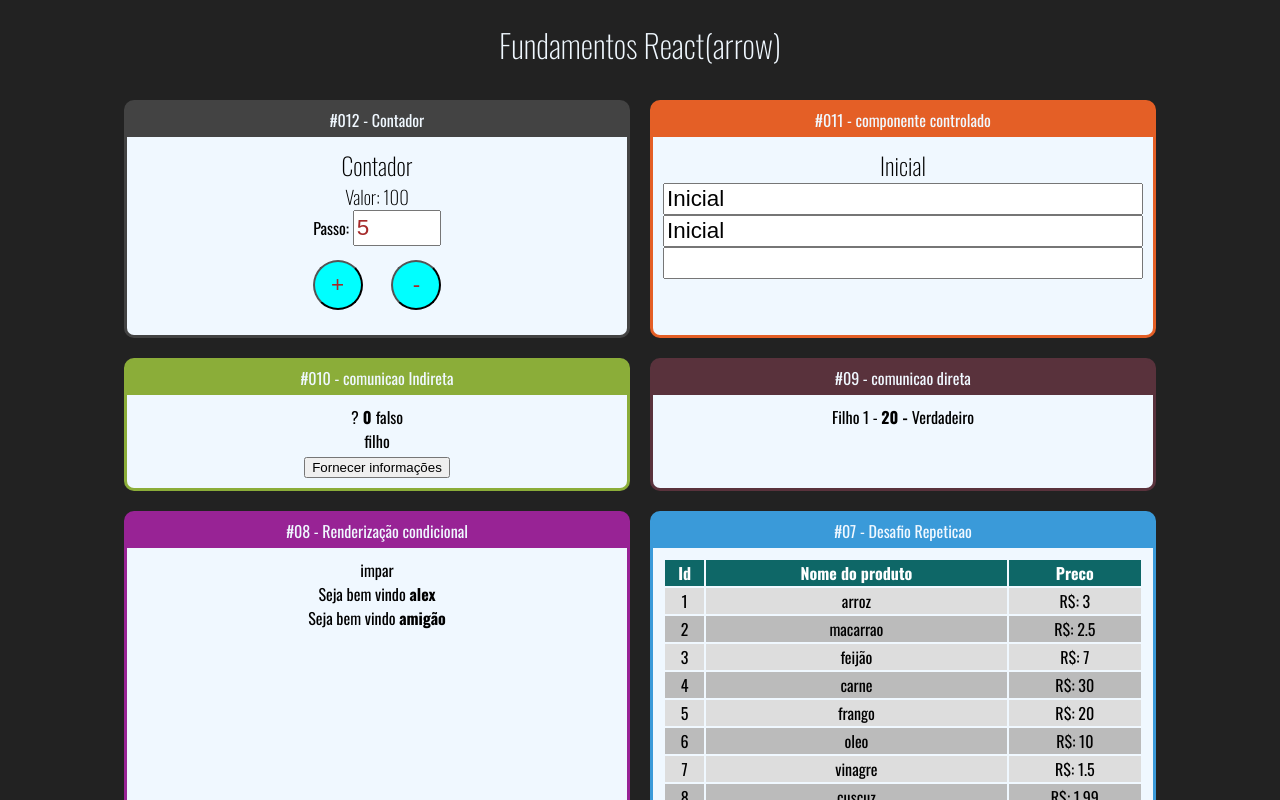
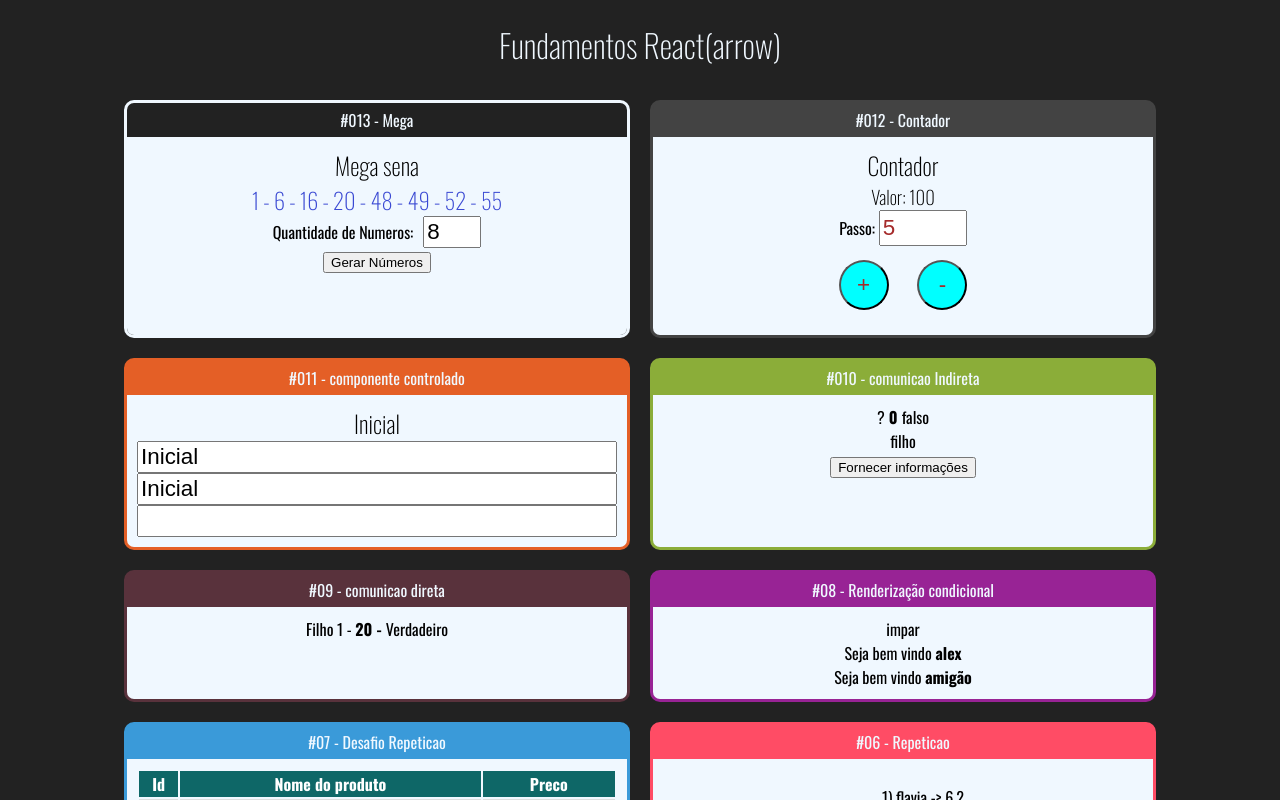
Before and after one commit to Alexandrodasilva/-fundamentalsReact, a React (Create React App) app: page / in a window 1280 px wide. Shown: the top 800 px of the page. Built offline with nearby package versions, Linux system fonts and the light colour scheme.

Commit message:
feito um componente da mega sena, para poder sortear numeros, podendo definir quantos numeros pode ser sorteado e sendo numeros diferentes.

```diff
--- a/src/App.jsx
+++ b/src/App.jsx
@@ -14,6 +14,7 @@
 import IndiretaPai from "./components/comunicao/IndiretaPai";
 import Input from "./components/formulario/Input";
 import Contador from "./components/contador/Contador";
+import Mega from "./components/mega/Mega";
 import './App.css'
 
 export default function App(){
@@ -21,6 +22,11 @@
         <div className="App">
             <h1>Fundamentos React(arrow)</h1>
             <div className="Cards">
+
+                <Card titulo="#013 - Mega" color="#B90006E">
+                    <Mega qtde={8}></Mega>
+                </Card>
+
                 <Card titulo="#012 - Contador" color="#434343">
                     <Contador valorInicial={100}></Contador>
                 </Card>
--- /dev/null
+++ b/src/components/mega/Mega.css
@@ -0,0 +1,13 @@
+.Mega input{
+    font-size: 1.4rem;
+    width: 50px;
+}
+.Mega label{
+    margin-right: 10px;
+}
+.Mega h3 {
+    font-size: 1.4rem;
+    color: #3a49d3;
+
+
+}
--- /dev/null
+++ b/src/components/mega/Mega.jsx
@@ -0,0 +1,57 @@
+import React, {useState} from "react";
+import "./Mega.css"
+function Mega(props){
+    // const array = [];
+    // for(let i = 1; i <= props.numero; i++){
+    //     const num = parseInt(Math.random() * (60 - 1) + 1);
+    //     array.push(num);
+    // }
+    // const array2 = array.sort((a,b) => a - b)
+    // console.log(array2)
+
+    function gerarNumeroNaoContido(min, max, array){
+        const aleatorio = parseInt(Math.random() * (max + 1 - min)) + min
+        return array.includes(aleatorio) ?
+            gerarNumeroNaoContido(min, max, array) :
+            aleatorio
+    }
+
+    function gerarNumeros(qtde){
+        const numeros = Array(qtde)
+            .fill(0)
+            .reduce((nums) =>{
+                const novoNumero = gerarNumeroNaoContido(1,60, nums)
+                return [...nums, novoNumero]
+            }, [])
+            .sort((n1,n2) => n1 - n2)
+        return numeros
+    }
+    const [qtde, setQtde] = useState(props.qtde || 6);
+    const numerosIniciais = gerarNumeros(qtde)
+    const [numeros, setNumeros] = useState(numerosIniciais);
+
+
+    return(
+        <div className="Mega">
+            <h2>Mega sena</h2>
+            <h3>{numeros.join(' - ')}</h3>
+            <div>
+                <label>Quantidade de Numeros:</label>
+                <input
+                    min="6"
+                    max="12"
+                    type="number"
+                    value={qtde}
+                    onChange={(e) => {setQtde(+e.target.value)
+                    setNumeros(gerarNumeros(+e.target.value))}
+                    }
+                />
+            </div>
+            <button
+            onClick={ _ => setNumeros(gerarNumeros(qtde))}
+            >Gerar Números</button>
+        </div>
+    )
+}
+
+export default Mega;
```
Also changed, not shown: 1 other file (tests, documents, lock files or other folders).
